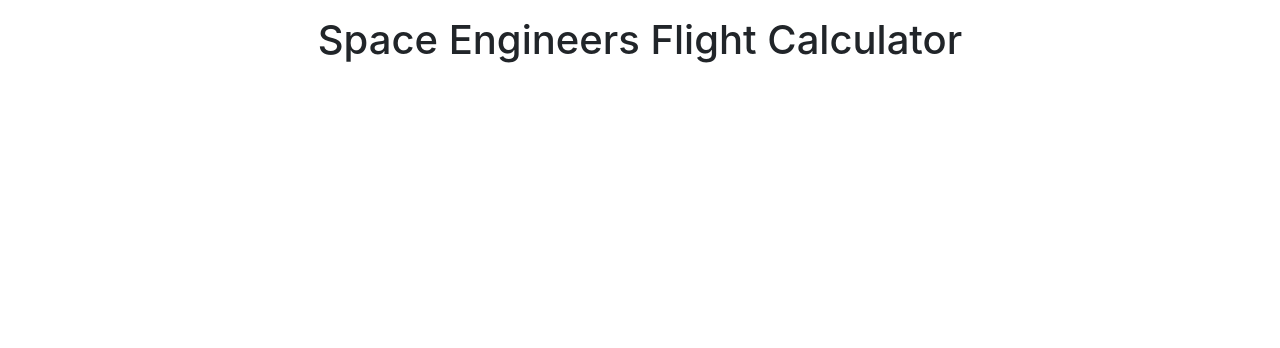
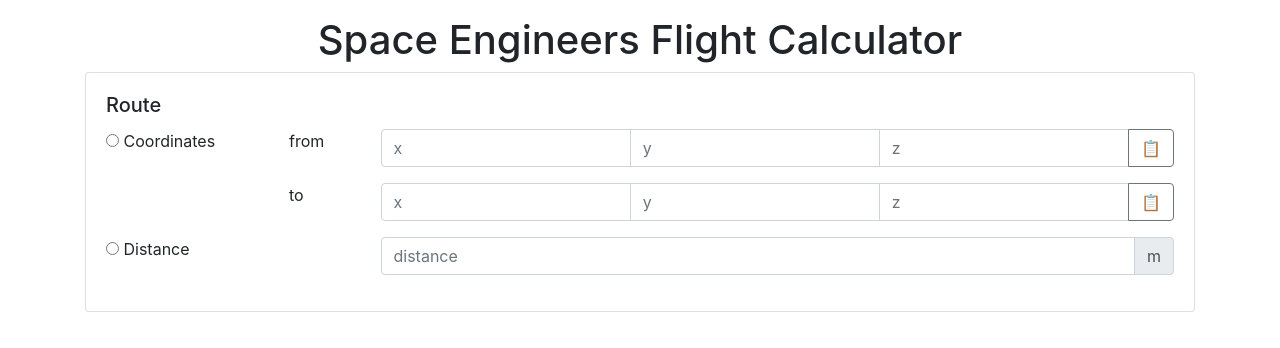
Before and after one commit to Clashsoft/se-flight-calculator, a plain HTML site: page index.html in a window 1280 px wide. Drawn offline with nearby package versions, Linux system fonts and the light colour scheme.

Commit message:
Add HTML for Route input

```diff
--- a/index.html
+++ b/index.html
@@ -28,8 +28,67 @@
 	</div>
 </noscript>
 
-<div class="container text-center mt-3">
-	<h1>Space Engineers Flight Calculator</h1>
+<div class="container mt-3">
+	<h1 class="text-center">Space Engineers Flight Calculator</h1>
+
+	<div class="card mb-3">
+		<div class="card-body">
+			<h5 class="card-title">Route</h5>
+
+			<div class="row mb-3">
+				<div class="col-lg-2">
+					<input type="radio" name="routeType" value="coordinates" id="coordinatesRouteTypeRadio">
+					<label for="coordinatesRouteTypeRadio">Coordinates</label>
+				</div>
+				<div class="col-lg-1">
+					<span class="col-form-label">from</span>
+				</div>
+				<div class="col">
+					<div class="input-group">
+						<input type="number" class="form-control" placeholder="x" id="startXCoordinateInput">
+						<input type="number" class="form-control" placeholder="y" id="startYCoordinateInput">
+						<input type="number" class="form-control" placeholder="z" id="startZCoordinateInput">
+						<div class="input-group-append">
+							<button class="btn btn-outline-secondary" type="button">&#x1f4cb;</button>
+						</div>
+					</div>
+				</div>
+			</div>
+
+			<div class="row mb-3">
+				<div class="col-lg-2"></div>
+				<div class="col-lg-1">
+					<span class="col-form-label">to</span>
+				</div>
+				<div class="col">
+					<div class="input-group">
+						<input type="number" class="form-control" placeholder="x" id="destXCoordinateInput">
+						<input type="number" class="form-control" placeholder="y" id="destYCoordinateInput">
+						<input type="number" class="form-control" placeholder="z" id="destZCoordinateInput">
+						<div class="input-group-append">
+							<button class="btn btn-outline-secondary" type="button">&#x1f4cb;</button>
+						</div>
+					</div>
+				</div>
+			</div>
+
+			<div class="row mb-3">
+				<div class="col-lg-2">
+					<input type="radio" name="routeType" value="distance" id="distanceRouteTypeRadio">
+					<label for="distanceRouteTypeRadio">Distance</label>
+				</div>
+				<div class="col-lg-1"></div>
+				<div class="col">
+					<div class="input-group">
+						<input type="number" class="form-control" placeholder="distance">
+						<div class="input-group-append">
+							<span class="input-group-text">m</span>
+						</div>
+					</div>
+				</div>
+			</div>
+		</div>
+	</div>
 </div>
 
 <!-- Optional JavaScript -->
```
